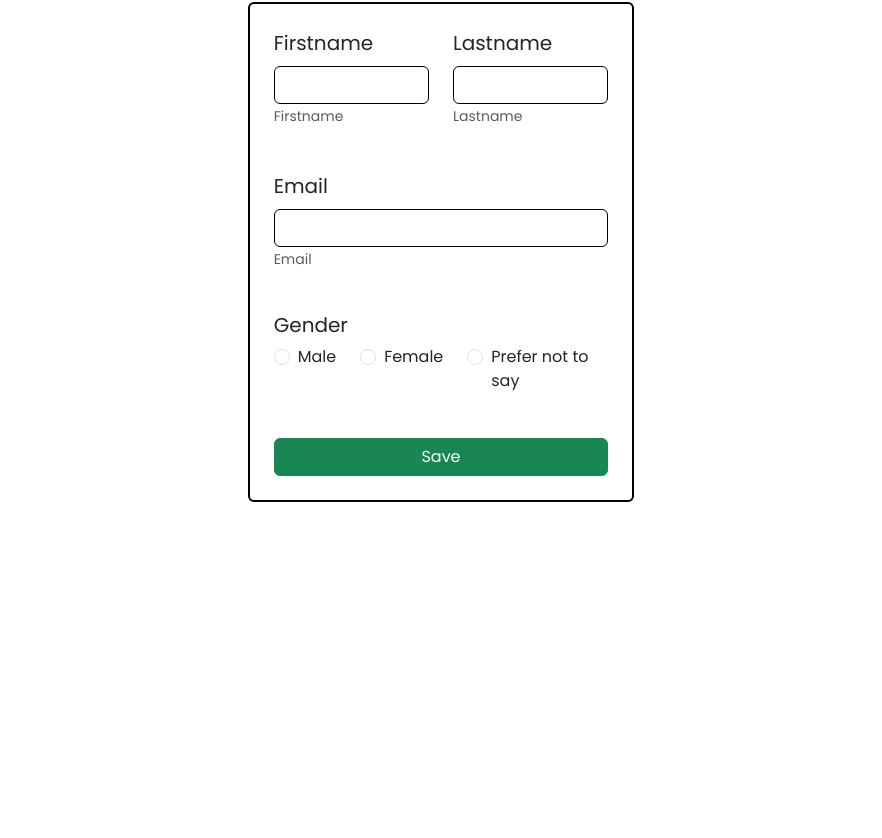
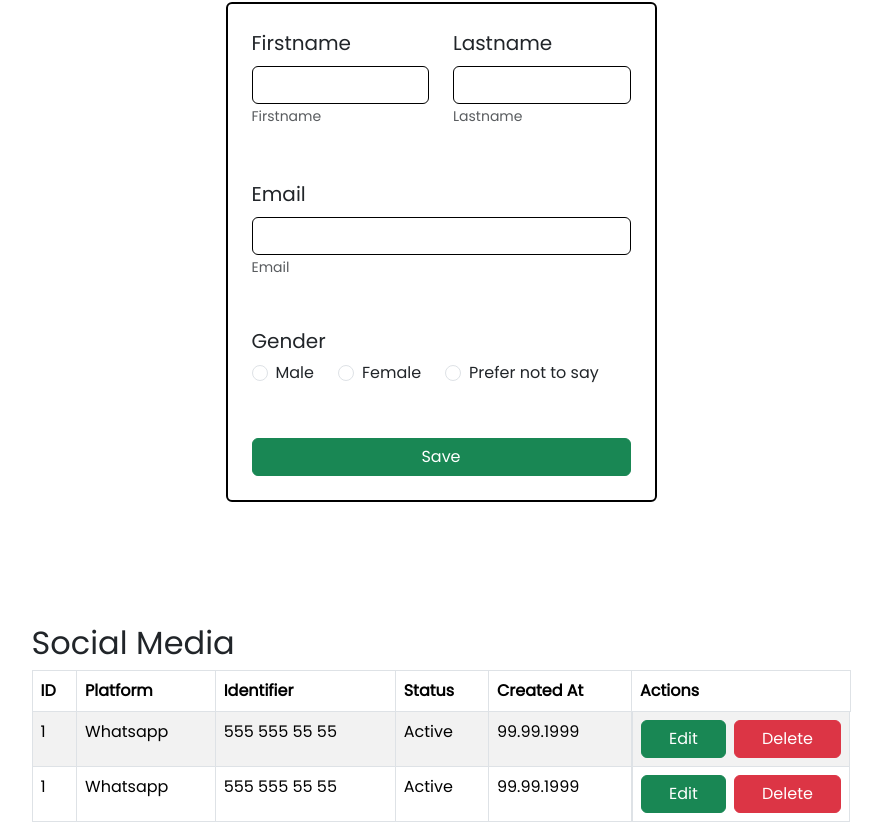
Before and after one commit to nixarsoft/crm-fe, a React (Vite) app: page / in a window 1280 px wide. Shown: the part 534-1372 px from the top of the page, without its empty margins (199-1081 px from the left). Before the commit the page ends 1158 px from the top, so only its background shows below. Built offline with nearby package versions, Linux system fonts and the light colour scheme.

Commit message:
#5 görünüm kazandırıldı

```diff
--- a/package.json
+++ b/package.json
@@ -13,7 +13,8 @@
     "bootstrap": "^5.3.3",
     "react": "^18.3.1",
     "react-bootstrap": "^2.10.7",
-    "react-dom": "^18.3.1"
+    "react-dom": "^18.3.1",
+    "react-router-dom": "^7.1.1"
   },
   "devDependencies": {
     "@eslint/js": "^9.15.0",
--- a/src/app.jsx
+++ b/src/app.jsx
@@ -1,19 +1,22 @@
 import CardBox from "./components/CustomerCards/CardBox";
 import { Container, Row, Col } from "react-bootstrap";
 import Personalinfo from "./components/Personalinfo/Personalinfo";
+import SocialTable from "./components/SocialMediaTable/SocialTable";
+
 
 
 function App() {
 
   return (
     <>
-      <Container fluid className="main-wrapper justify-content-center ">
+      <Container className="main-wrapper justify-content-center w-100">
         <Row className="justify-content-center">
           <Col xs={11} sm={6} lg={3} >
             <CardBox />
           </Col>
         </Row>
         <Personalinfo />
+        <SocialTable />
       </Container>
     </>
   );
--- a/src/components/Personalinfo/Personalinfo.jsx
+++ b/src/components/Personalinfo/Personalinfo.jsx
@@ -8,7 +8,7 @@ function Personalinfo() {
   return (
     <Container fluid style={{ minHeight: "100vh" }} className='d-flex justify-content-center align-items-center '>
       <Row className='w-100 h-100 justify-content-center'>
-        <Col sm={8} lg={4} >
+        <Col xs={12} md={8} lg={5} >
           <div className='text-center'>
             <h1>Personal Info</h1>
           </div>
@@ -38,7 +38,7 @@ function Personalinfo() {
                 <Form.Label className='fs-5'>
                   Email
                 </Form.Label>
-                <FormControl className='bg-transparent border-black' />
+                <Form.Control className='bg-transparent border-black' />
                 <Form.Text className="text-muted">
                   Email
                 </Form.Text>
--- /dev/null
+++ b/src/components/SocialMediaTable/SocialTable.jsx
@@ -0,0 +1,43 @@
+import React from 'react'
+import { Table } from 'react-bootstrap'
+import { Container } from 'react-bootstrap'
+import SocialTableRow from './SocialTableRow'
+
+
+function SocialTable() {
+  return (
+    <Container className='d-flex flex-column justify-content-center align-items-center'>
+      <div className='text-start w-75'>
+        <h2 >Social Media</h2>
+      </div>
+      <div className='table-responsive w-75'>
+        <Table striped bordered hover className='w-100'>
+          <thead>
+            <tr>
+              <th>ID</th>
+              <th>Platform</th>
+              <th>Identifier</th>
+              <th>Status</th>
+              <th>Created At</th>
+              <th>Actions</th>
+            </tr>
+          </thead>
+          <tbody>
+            <SocialTableRow
+              platform={'Whatsapp'}
+              identifier={'555 555 55 55'}
+              status={'Active'}
+              createdAt={'99.99.1999'} />
+            <SocialTableRow
+              platform={'Whatsapp'}
+              identifier={'555 555 55 55'}
+              status={'Active'}
+              createdAt={'99.99.1999'} />
+          </tbody>
+        </Table>
+      </div>
+    </Container>
+  )
+}
+
+export default SocialTable
--- /dev/null
+++ b/src/components/SocialMediaTable/SocialTableRow.jsx
@@ -0,0 +1,21 @@
+import React from 'react'
+import { Table } from 'react-bootstrap'
+import { Button } from 'react-bootstrap'
+
+function SocialTableRow(props) {
+  return (
+    <tr>
+      <td>1</td>
+      <td>{props.platform}</td>
+      <td>{props.identifier}</td>
+      <td>{props.status}</td>
+      <td>{props.createdAt} </td>
+      <td className='d-flex gap-2 align-items-center justify-content-center'>
+        <Button variant='success' className='flex-grow-1'>Edit</Button>
+        <Button variant='danger' className='flex-grow-1'>Delete</Button>
+      </td>
+    </tr>
+  )
+}
+
+export default SocialTableRow
--- a/src/main.jsx
+++ b/src/main.jsx
@@ -1,12 +1,15 @@
 import { StrictMode } from "react";
 import { createRoot } from "react-dom/client";
 import App from "./app.jsx";
+import { BrowserRouter } from "react-router-dom";
 import '../main.css'
 
 import "bootstrap/dist/css/bootstrap.min.css";
 
 createRoot(document.getElementById("root")).render(
   <StrictMode>
-    <App />
-  </StrictMode>
+    <BrowserRouter>
+      <App />
+    </BrowserRouter>
+  </StrictMode >
 );
```
Also changed, not shown: 1 other file (tests, documents, lock files or other folders).
